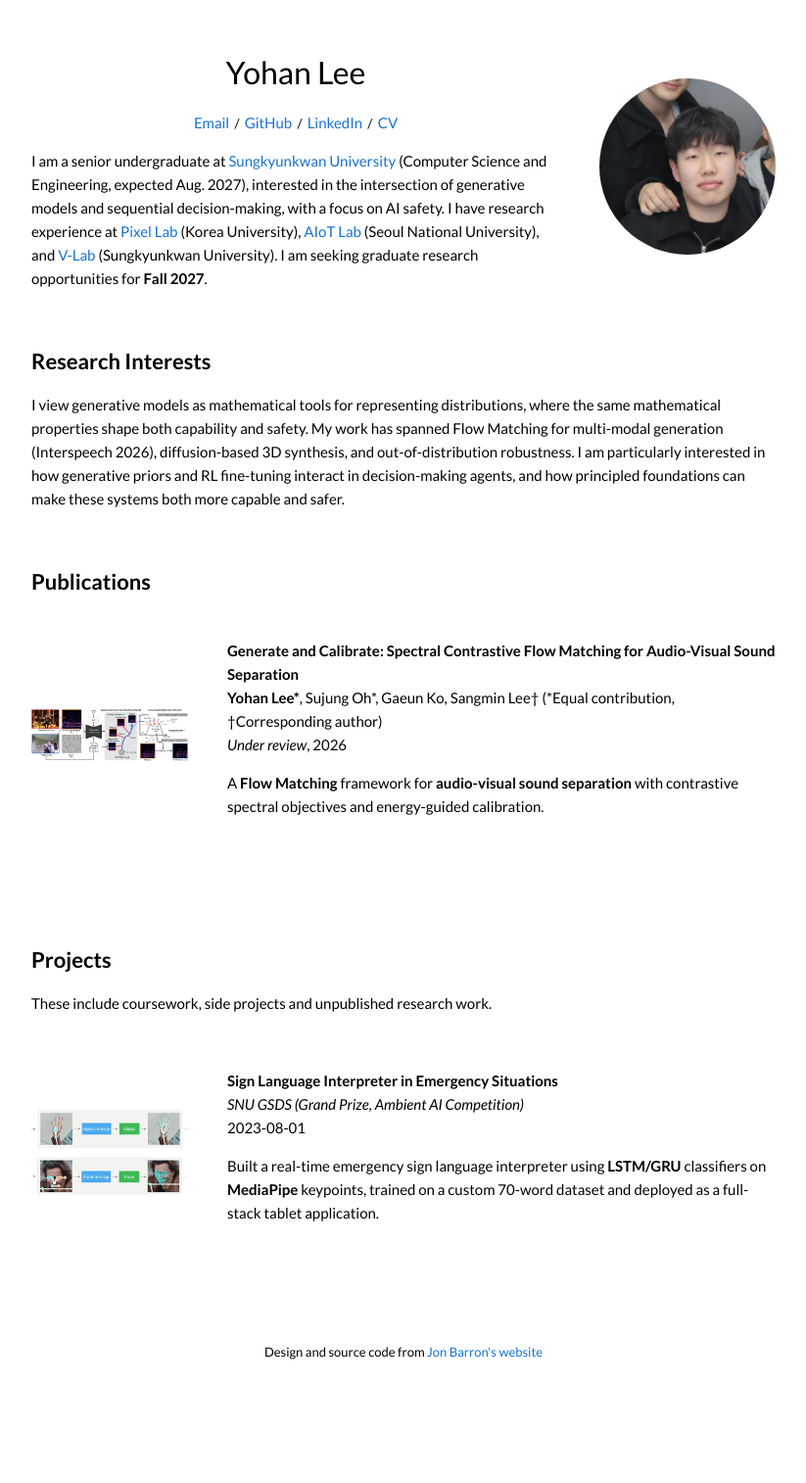
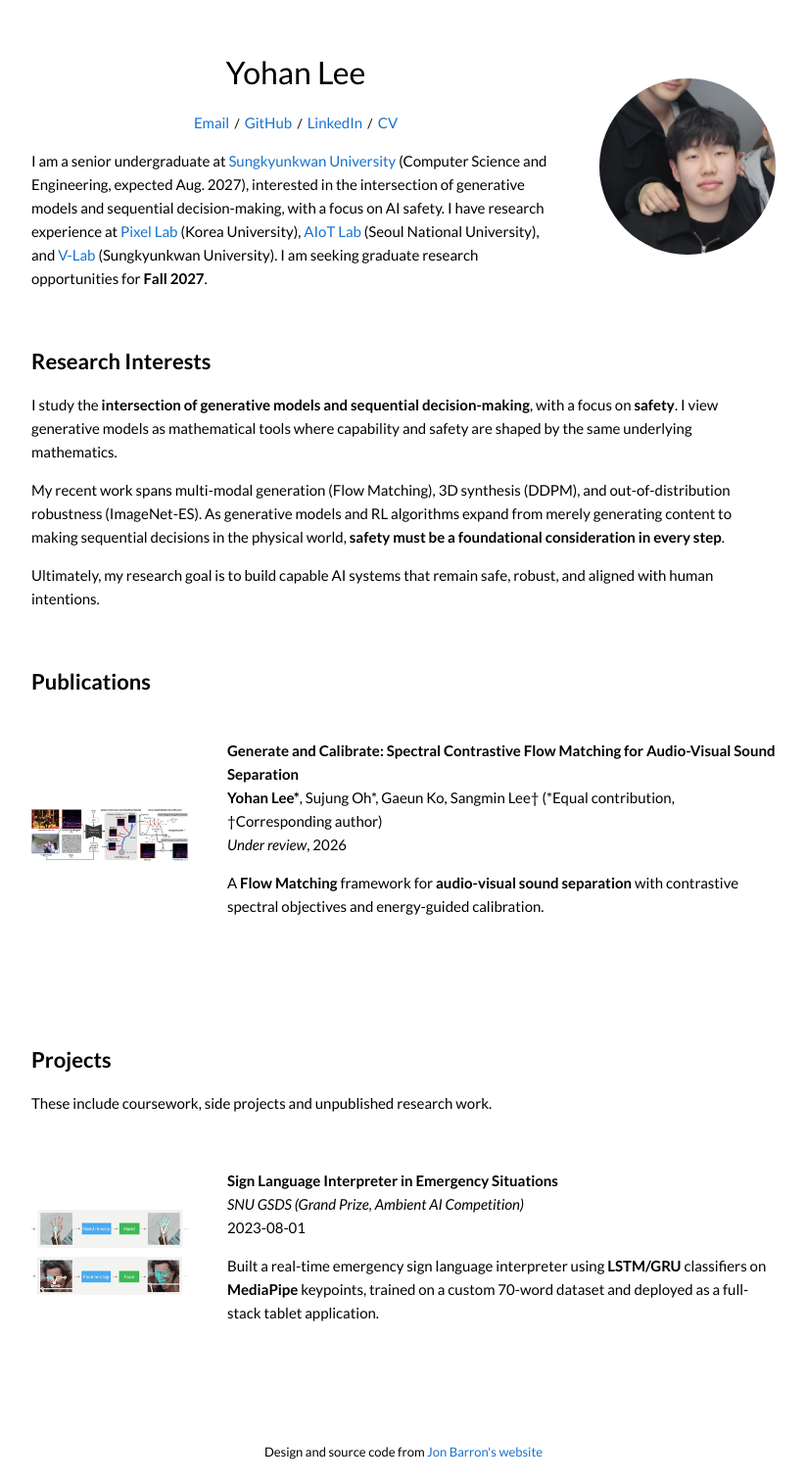
Before and after one commit to yh-lee01/yh-lee01.github.io, a Jekyll site: the page built from _posts/2026-01-01-pub-SCFM.md, in a window 1280 px wide. Shown: the whole page at 98% size, without its empty margins (228-1051 px from the left). Built offline with Jekyll 4.4.1, drawn with Linux system fonts in a browser that asks for light colours; before the commit the page ends 1412 px from its top, so only the background shows below that.

Commit message:
Align Research Interests with CV/email messaging

```diff
--- a/_data/profile.yml
+++ b/_data/profile.yml
@@ -33,7 +33,9 @@ news_title: "News"
 research_goal:
   title: "Research Interests"
   paragraphs:
-    - 'I view generative models as mathematical tools for representing distributions, where the same mathematical properties shape both capability and safety. My work has spanned Flow Matching for multi-modal generation (Interspeech 2026), diffusion-based 3D synthesis, and out-of-distribution robustness. I am particularly interested in how generative priors and RL fine-tuning interact in decision-making agents, and how principled foundations can make these systems both more capable and safer.'
+    - 'I study the <strong>intersection of generative models and sequential decision-making</strong>, with a focus on <strong>safety</strong>. I view generative models as mathematical tools where capability and safety are shaped by the same underlying mathematics.'
+    - 'My recent work spans multi-modal generation (Flow Matching), 3D synthesis (DDPM), and out-of-distribution robustness (ImageNet-ES). As generative models and RL algorithms expand from merely generating content to making sequential decisions in the physical world, <strong>safety must be a foundational consideration in every step</strong>.'
+    - 'Ultimately, my research goal is to build capable AI systems that remain safe, robust, and aligned with human intentions.'
 
 # ============================================================
 # 섹션 제목 / 설명
```
